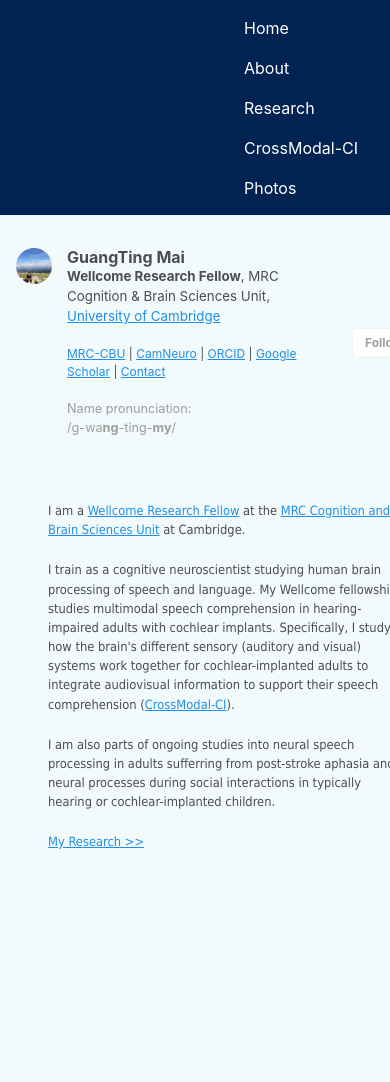
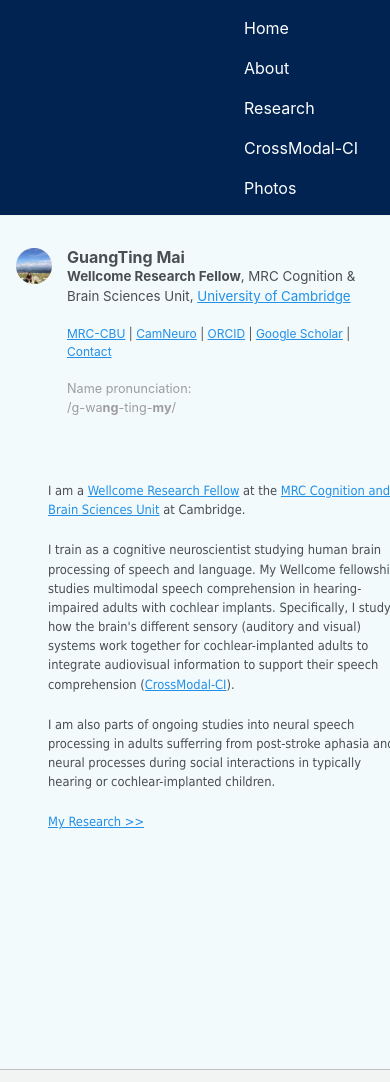
Before and after one commit to guangtingmai/guangtingmai.github.io, a Jekyll site: the page built from _pages/readme.html, in a window 390 px wide, cut to the strip 0-1082 px from the top of the page. Built offline with Jekyll 4.4.1, drawn with Linux system fonts in a browser that asks for light colours.

Commit message:
Update custom.scss

```diff
--- a/_sass/custom.scss
+++ b/_sass/custom.scss
@@ -183,8 +183,9 @@
 
 @media (max-width: 1024px) {
   .sidebar > * {
-    width: 400px !important;
-    max-width: 400px !important;
+    width: 450px !important;
+    min-width: 450px !important;
+    max-width: 450px !important;
     box-sizing: border-box !important;
   }
 }
```
